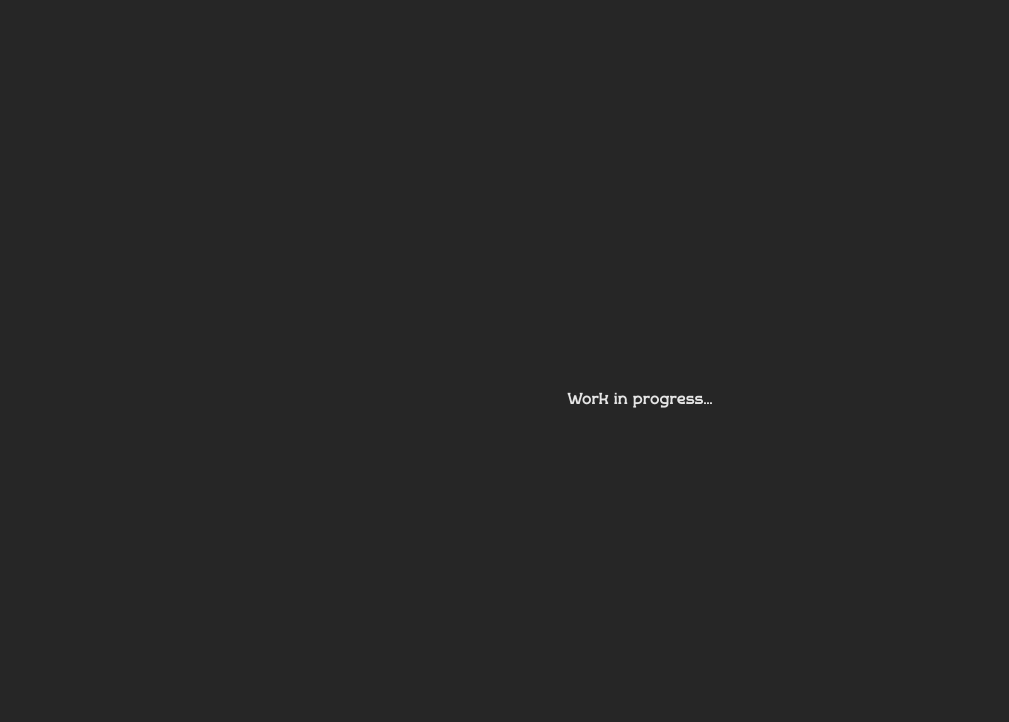
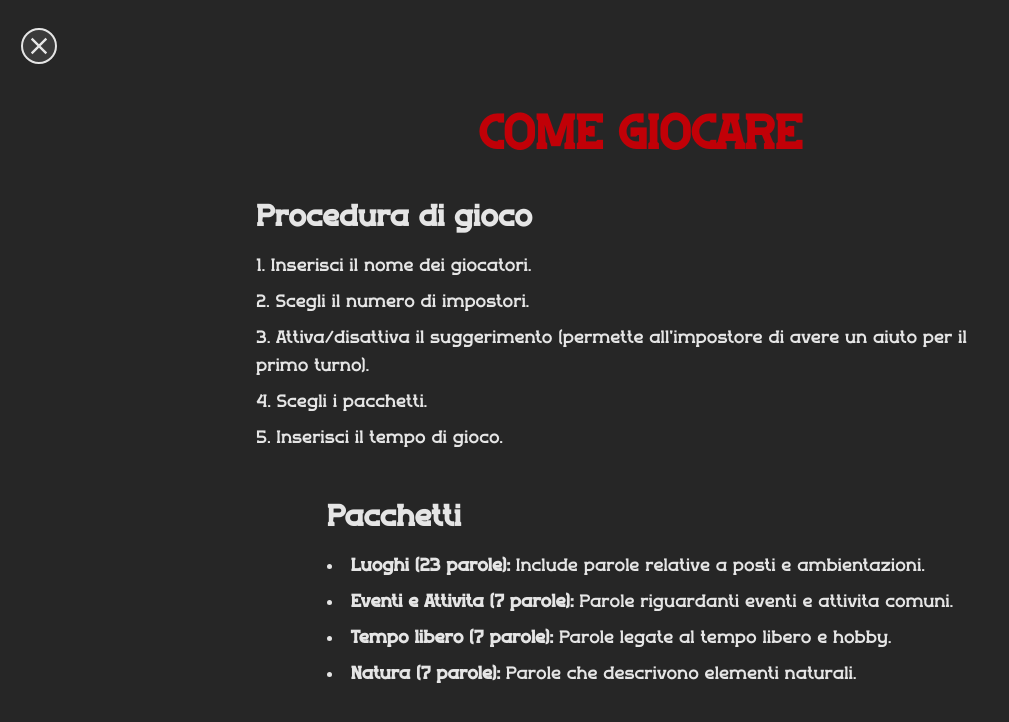
Before and after one commit to Maximilian284/impostor-game, a Vue app: page /how_to_play in a window 1280 px wide. Shown: the top 722 px of the page, without its empty margins (0-1009 px from the left). Built offline with nearby package versions, Linux system fonts and the light colour scheme.

Commit message:
Aggiunta sezione 'Come Giocare' con spiegazione del gioco e descrizione (e numero di parole) dei pacchetti del gioco

```diff
--- a/src/stores/index.ts
+++ b/src/stores/index.ts
@@ -11,10 +11,10 @@ export const useStore = defineStore('store', () => {
     packets: { name: string; items: Array<{ word: string, hint: string[] }> }[],
   }>(null)
 
-  // Example packages with words and hints (only for testing purposes for now)
-  const packets = reactive<Record<string, { name: string, selected: boolean, items: Array<{ word: string, hint: string[] }> }>>({
+  const packets = reactive<Record<string, { name: string, description: string, selected: boolean, items: Array<{ word: string, hint: string[] }> }>>({
     luoghi: {
       name: 'Luoghi',
+      description: 'Include parole relative a posti e ambientazioni.',
       selected: true,
       items: [
         { word: 'Parco', hint: ['Terra', 'Verde'] },
@@ -44,6 +44,7 @@ export const useStore = defineStore('store', () => {
     },
     attivita_eventi: {
       name: 'Eventi e Attività',
+      description: 'Parole riguardanti eventi e attività comuni.',
       selected: false,
       items: [
         { word: 'Viaggio', hint: ['Partenza', 'Biglietto'] },
@@ -57,6 +58,7 @@ export const useStore = defineStore('store', () => {
     },
     tempo_libero: {
       name: 'Tempo libero',
+      description: 'Parole legate al tempo libero e hobby.',
       selected: false,
       items: [
         { word: 'Concerto', hint: ['Rumore', 'Cantante'] },
@@ -70,6 +72,7 @@ export const useStore = defineStore('store', () => {
     },
     natura: {
       name: 'Natura',
+      description: 'Parole che descrivono elementi naturali.',
       selected: false,
       items: [
         { word: 'Montagna', hint: ['Freddo', 'Animale'] },
--- a/src/views/HowToPlayView.vue
+++ b/src/views/HowToPlayView.vue
@@ -1,9 +1,68 @@
 <script setup lang="ts">
+import IconClose from '@/components/icons/IconClose.vue'
+import { useStore } from '@/stores'
+import { goToPage } from '@/router/navigation'
+import { ref } from 'vue'
 
+const store = useStore()
+const packets = store.packets
+
+const isGoHomeModalActive = ref(false)
 </script>
 
 <template>
-  <div class="flex justify-center items-center h-[100vh] w-[100vw]">
-    <p class="text-neutral-200">Work in progress...</p>
+  <IconClose class="w-9 h-9 stroke-2 fill-neutral-200 absolute rounded-full border-2 border-neutral-200 mt-7 ml-[21px] p-0.5 bg-neutral-200/10" @click="isGoHomeModalActive = true"/>
+
+  <div class="flex flex-col items-center justify-center h-[100vh] w-[100vw] p-8 space-y-12 bg-neutral-800 overscroll-y-auto overflow-y-auto">
+    <h1 class="text-5xl text-red-700 font-bold">COME GIOCARE</h1>
+    <div class="max-w-3xl text-neutral-200 space-y-6">
+      <h2 class="text-3xl font-semibold -mt-2 mb-4">Procedura di gioco</h2>
+      <ol class="list-decimal list-inside space-y-2 text-lg">
+        <li>Inserisci il nome dei giocatori.</li>
+        <li>Scegli il numero di impostori.</li>
+        <li>Attiva/disattiva il suggerimento (permette all'impostore di avere un aiuto per il primo turno).</li>
+        <li>Scegli i pacchetti.</li>
+        <li>Inserisci il tempo di gioco.</li>
+      </ol>
+    </div>
+    <div class="max-w-3xl text-neutral-200 space-y-6">
+      <h2 class="text-3xl font-semibold mb-4">Pacchetti</h2>
+      <ul class="list-disc list-inside space-y-2 text-lg">
+        <li v-for="packet in packets">
+          <strong>{{ packet.name }} ({{ packet.items.length }} parole): </strong>{{ packet.description }}
+        </li>
+      </ul>
+    </div>
   </div>
+
+  <div v-if="isGoHomeModalActive" @touchstart.prevent class="fixed z-30 inset-0 bg-black/20 backdrop-blur-sm transition-opacity duration-300"></div>
+
+
+    <div v-if="isGoHomeModalActive" class="fixed inset-0 z-50 overflow-y-auto text-neutral-200">
+      <div class="flex min-h-full items-center justify-center px-8 text-center ">
+        <div class="relative transform overflow-hidden rounded-2xl text-left shadow-xl transition-all">
+          <div class="select-none bg-neutral-800 px-4 pb-4 pt-5">
+            <div>
+              <div class="mx-auto flex size-11 shrink-0 items-center justify-center rounded-full bg-red-200/20">
+                <IconClose class="w-8 h-8 fill-red-500"/>
+              </div>
+              <div class="mt-3 text-center">
+                <h3 class="text-2xl font-semibold" id="modal-title">Torna alla home</h3>
+                <div class="mt-2">
+                  <p class="text-lg" style="white-space: pre-line">Sei sicuro di voler tornare alla home?</p>
+                </div>
+              </div>
+            </div>
+          </div>
+          <div class="w-full bg-neutral-800 px-6 py-4 pb-5 pt-5 flex justify-between gap-3">
+            <button type="button" class="flex-1 inline-flex justify-center rounded-lg px-3 py-2 text-lg font-semibold ring-2 ring-inset ring-neutral-200 bg-neutral-200/10" @click="isGoHomeModalActive = false">
+              Annulla
+            </button>
+            <button type="button" class="flex-1 inline-flex justify-center rounded-lg px-3 py-2 text-lg font-semibold ring-2 ring-inset ring-red-500 text-red-500 bg-red-300/10" @click="goToPage('home')">
+              Home
+            </button>
+          </div>
+        </div>
+      </div>
+    </div>
 </template>
--- a/src/views/NewGameView.vue
+++ b/src/views/NewGameView.vue
@@ -197,7 +197,6 @@ function togglePacket(packet: { name: string, selected: boolean }) {
 
 <template>
   <IconClose class="w-9 h-9 stroke-2 fill-neutral-200 absolute rounded-full border-2 border-neutral-200 mt-7 ml-[21px] p-0.5 bg-neutral-200/10" @click="isGoHomeModalActive = true"/>
-
   <IconHelp class="w-9 h-9 fill-neutral-200 absolute rounded-full border-2 border-neutral-200 mt-7 right-[21px] p-1 bg-neutral-200/10" @click="isHelpModalActive = true"/>
 
   <div class="flex flex-col justify-center items-center h-screen w-screen bg-neutral-800 overflow-hidden">
@@ -393,8 +392,8 @@ function togglePacket(packet: { name: string, selected: boolean }) {
                 <h3 class="text-2xl font-semibold" id="modal-title">Aiuto</h3>
                 <div class="mt-2">
                   <p class="text-lg" style="white-space: pre-line">
-                    1 - Inserisci il nome dei giocatori.
-                    2 - Scegli il numero di impostori.
+                    1 - Inserisci il nome dei giocatori.<br>
+                    2 - Scegli il numero di impostori.<br>
                     3 - Attiva/disattiva il suggerimento (permette all'impostore di avere un aiuto per il primo turno).<br>
                     4 - Scegli i pacchetti.<br>
                     5 - Inserisci il tempo di gioco.
```
